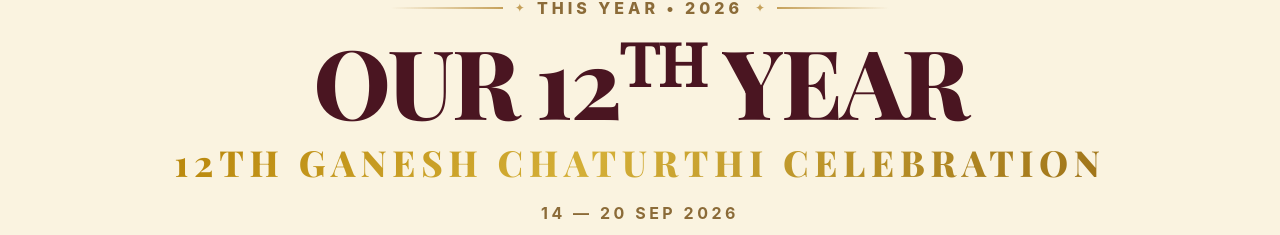
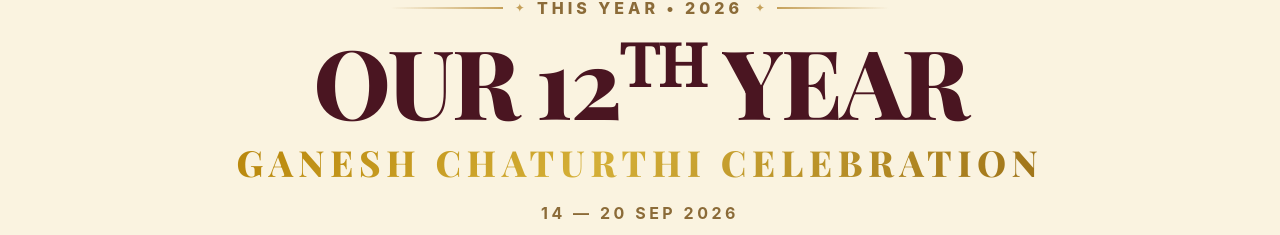
Before and after one commit to 07dhanush7/Choklaty-boys, a React (Vite) app: page / in a window 1280 px wide. Shown: the part 876-1111 px from the top of the page. Built offline with nearby package versions, Linux system fonts and the light colour scheme; a web font is replaced by a local one.

Commit message:
Remove redundant 12TH prefix from GANESH CHATURTHI CELEBRATION subheading in CelebrationIntro.jsx

```diff
--- a/src/components/CelebrationIntro.jsx
+++ b/src/components/CelebrationIntro.jsx
@@ -42,7 +42,7 @@ export default function CelebrationIntro() {
         transition={{ duration: 0.7, delay: 0.2 }}
         className="text-lg sm:text-2xl md:text-3xl lg:text-4xl font-serif font-extrabold text-gold-gradient tracking-[0.16em] uppercase font-playfair leading-tight mb-3"
       >
-        12TH GANESH CHATURTHI CELEBRATION
+        GANESH CHATURTHI CELEBRATION
       </motion.h3>
 
       {/* 4. DATES BANNER */}
```
